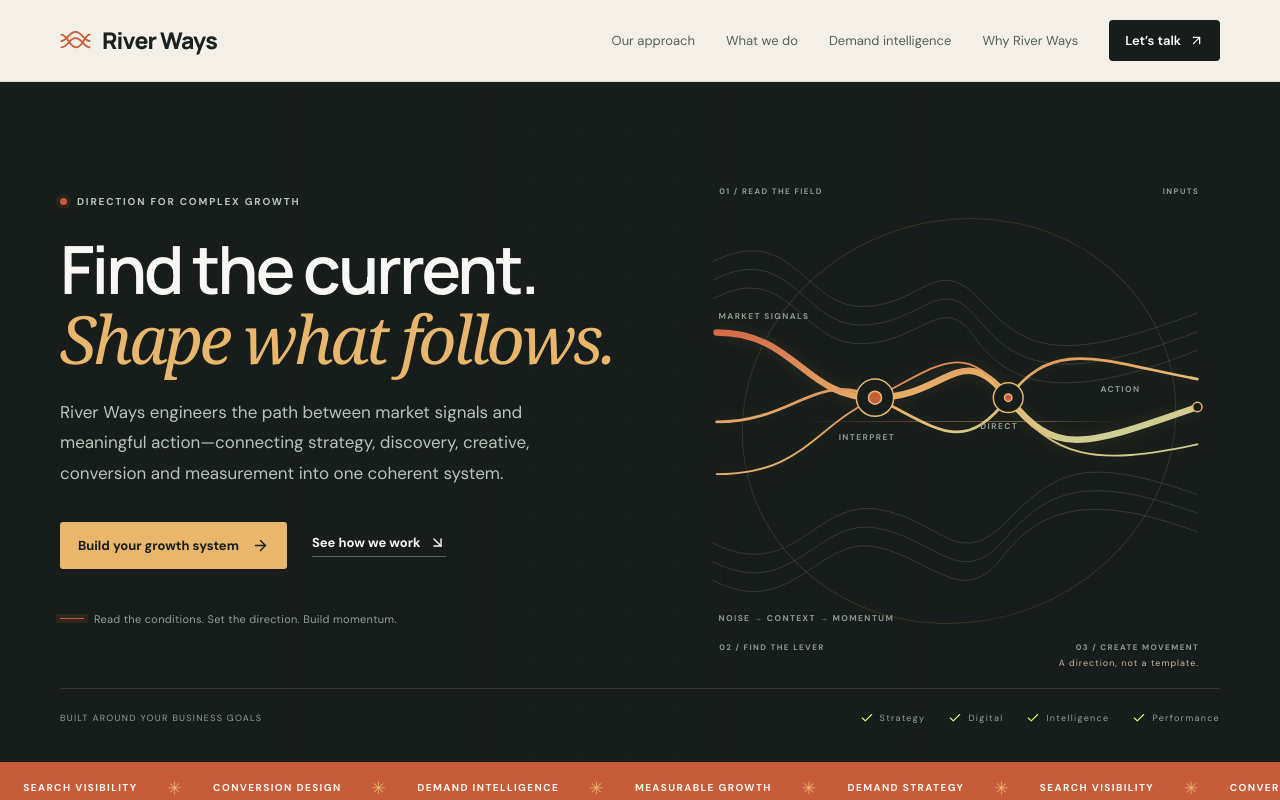
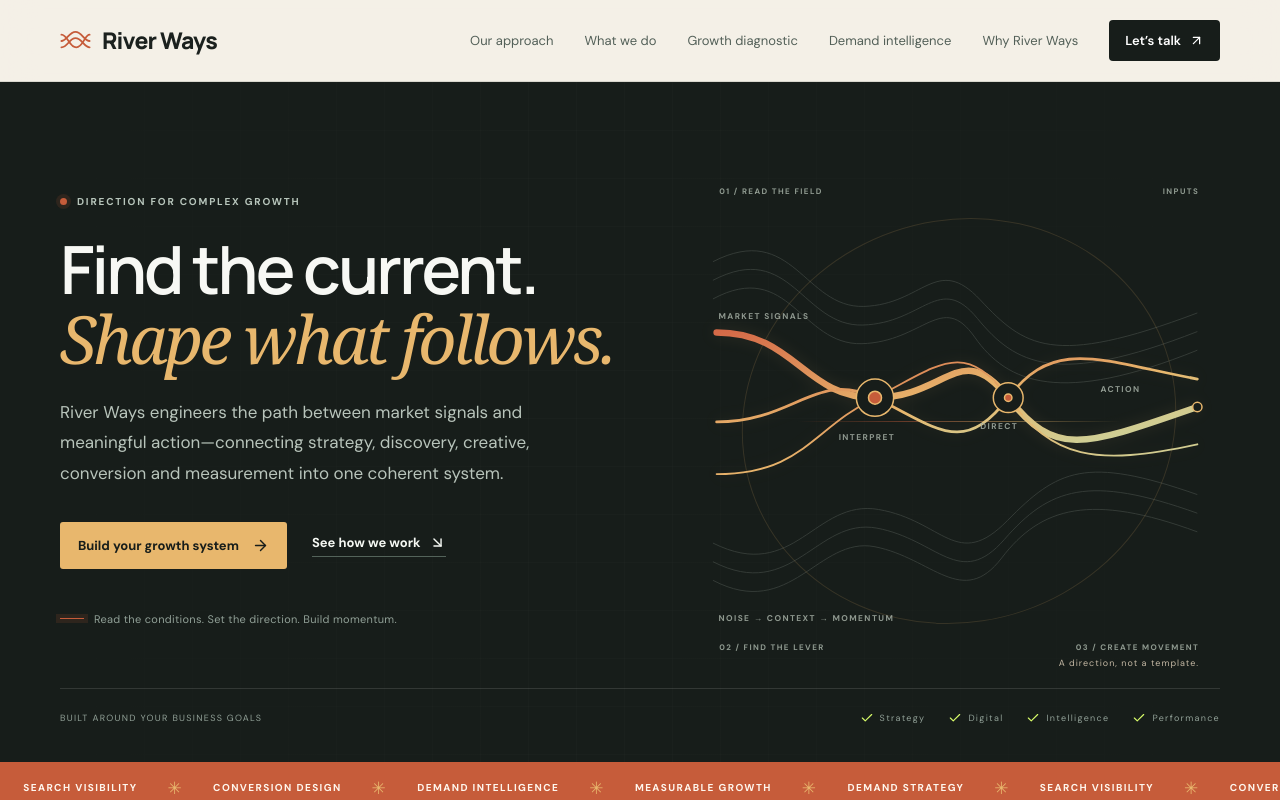
Before and after one commit to godsbest656-glitch/river-ways, a React (Vite) app: page / in a window 1280 px wide. Shown: the top 800 px of the page. Built offline with nearby package versions, Linux system fonts and the light colour scheme.

Commit message:
Link Growth Diagnostic from primary navigation

```diff
--- a/src/App.jsx
+++ b/src/App.jsx
@@ -88,7 +88,7 @@ export default function App() {
       <Brand />
       <button className="menu-toggle" aria-label={menuOpen ? 'Close navigation' : 'Open navigation'} aria-expanded={menuOpen} onClick={() => setMenuOpen(!menuOpen)}>{menuOpen ? <X size={22} /> : <Menu size={22} />}</button>
       <nav className={'main-nav ' + (menuOpen ? 'nav-open' : '')} aria-label="Main navigation">
-        <a href="#approach" onClick={closeMenu}>Our approach</a><a href="#services" onClick={closeMenu}>What we do</a><a href="#intelligence" onClick={closeMenu}>Demand intelligence</a><a href="#about" onClick={closeMenu}>Why River Ways</a><a className="nav-cta" href="#contact" onClick={closeMenu}>Let’s talk <ArrowUpRight size={15} /></a>
+        <a href="#approach" onClick={closeMenu}>Our approach</a><a href="#services" onClick={closeMenu}>What we do</a><a href="/growth-diagnostic/" onClick={closeMenu}>Growth diagnostic</a><a href="#intelligence" onClick={closeMenu}>Demand intelligence</a><a href="#about" onClick={closeMenu}>Why River Ways</a><a className="nav-cta" href="#contact" onClick={closeMenu}>Let’s talk <ArrowUpRight size={15} /></a>
       </nav>
     </div></header>
     <main id="main">
```
